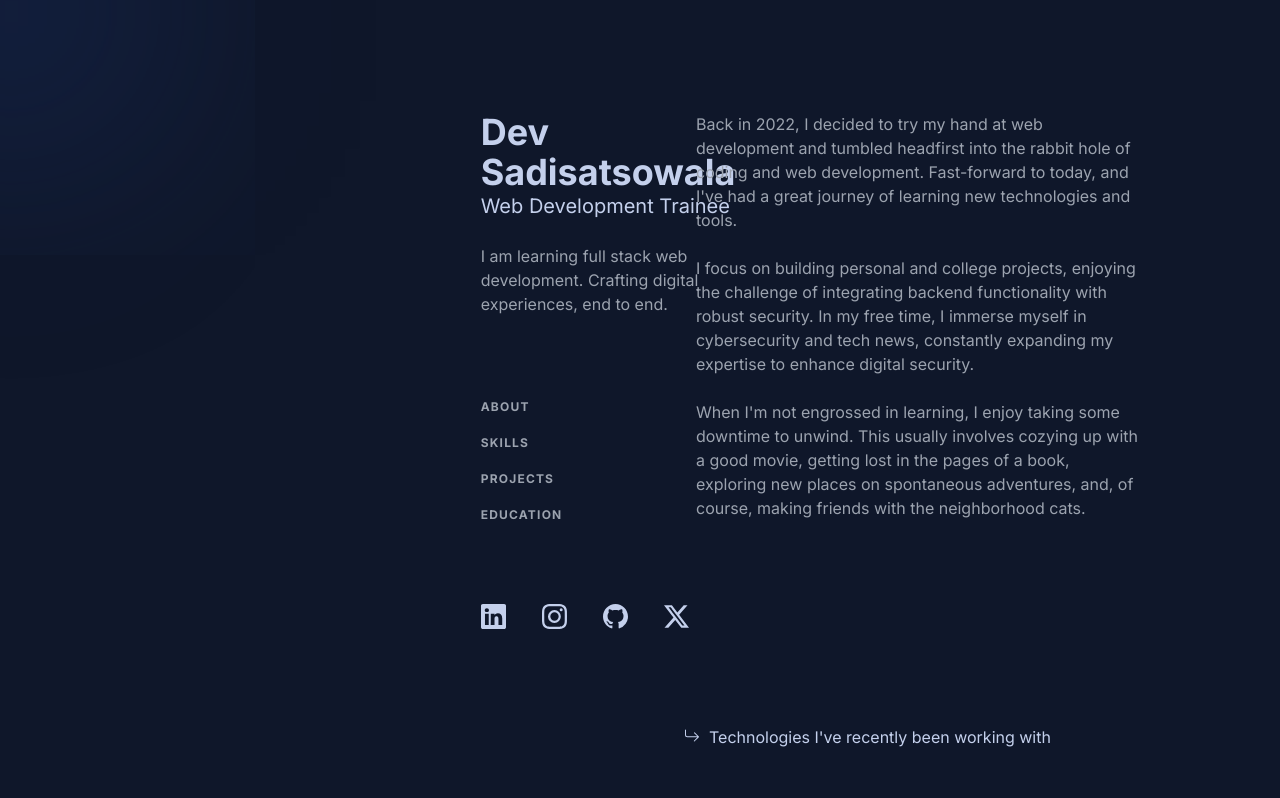
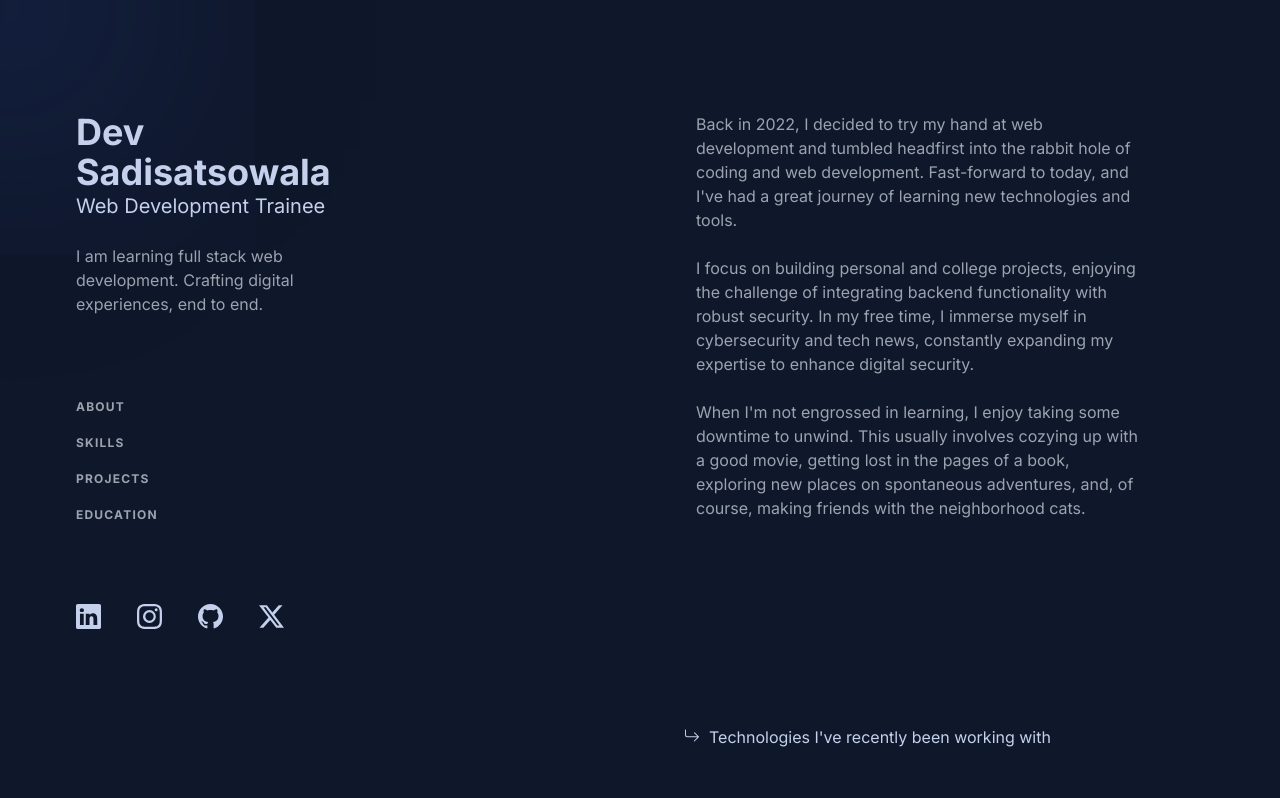
Before and after one commit to Dev750wala/PF, a React (Vite) app: page / in a window 1280 px wide. Shown: the top 798 px of the page. Built offline with nearby package versions, Linux system fonts and the light colour scheme.

Commit message:
first version

```diff
--- a/src/App.jsx
+++ b/src/App.jsx
@@ -4,7 +4,7 @@ import Right_Div from './components/Right/Right_Div';
 
 function App() {
   return (
-    <div className="container mx-auto flex flex-col lg:flex-row justify-evenly mt-24 lg:mt-28 bg-transparent">
+    <div className="container mx-auto flex flex-col lg:flex-row justify-between mt-24 lg:mt-28 bg-transparent">
       <Left_Div />
       <Right_Div />
     </div>
```
